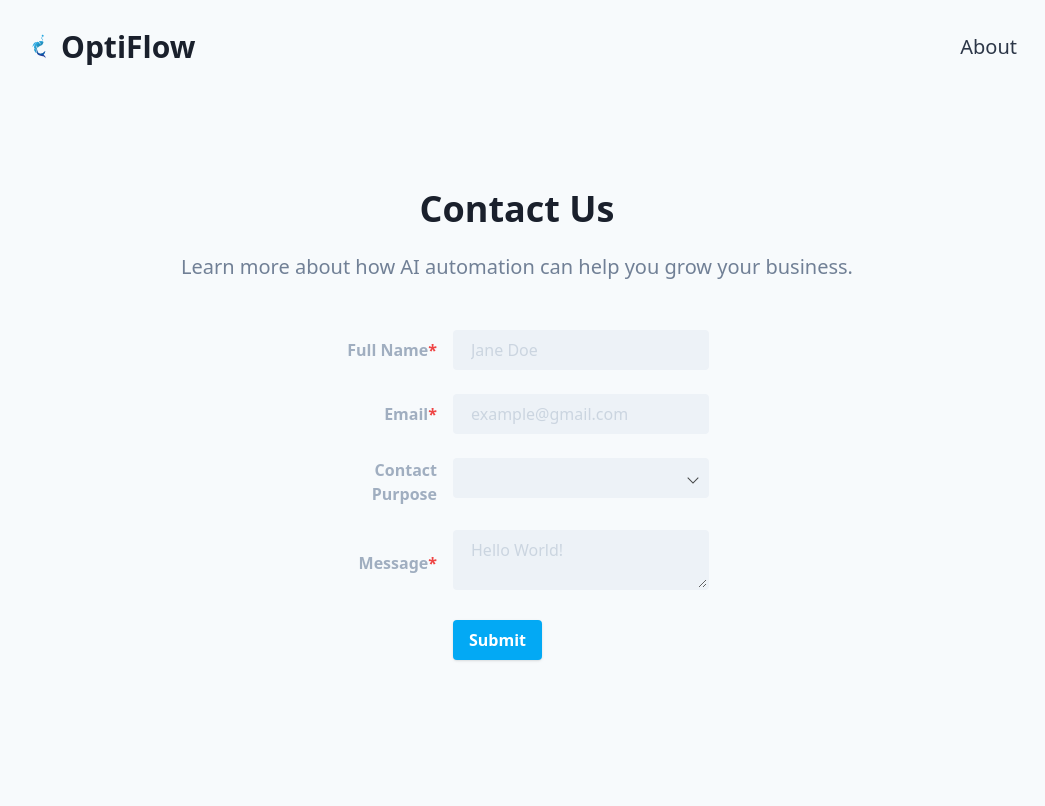
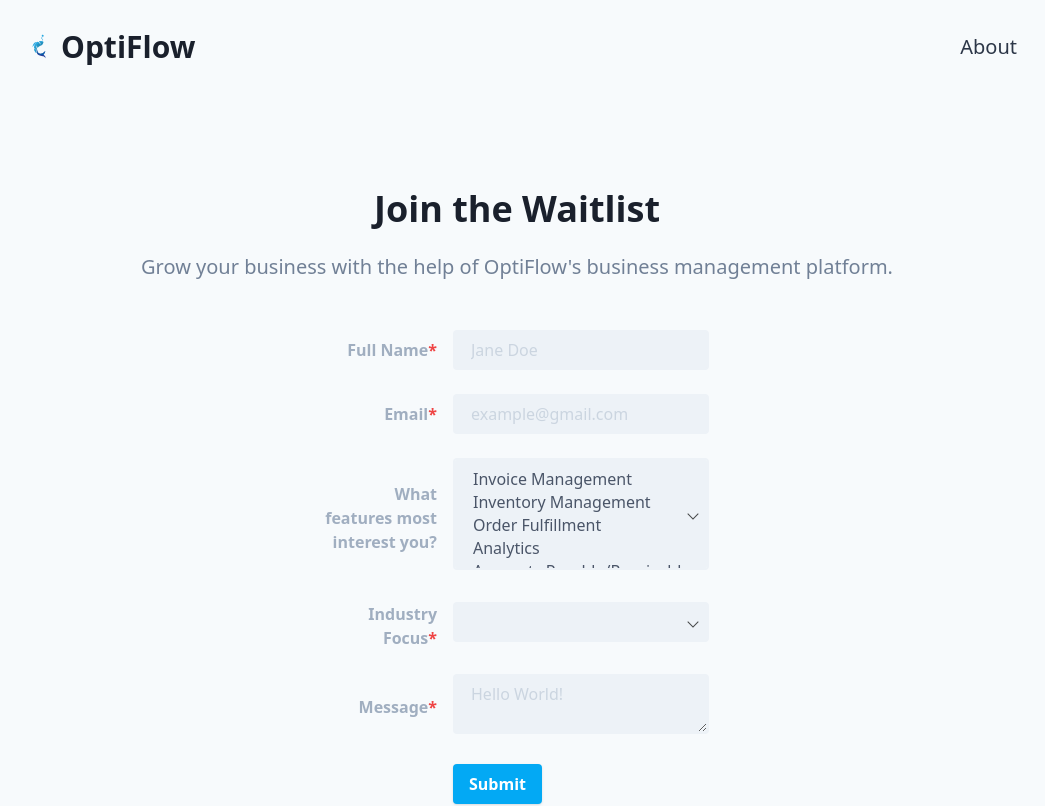
Before and after one commit to gsleh123/goldfish, a Next.js app: page /contact-us in a window 1280 px wide. Shown: the top 806 px of the page, without its empty margins (123-1168 px from the left). Built offline with nearby package versions, Linux system fonts and the light colour scheme.

Commit message:
updating forms

```diff
--- a/src/layout/ContactLayout.tsx
+++ b/src/layout/ContactLayout.tsx
@@ -12,8 +12,8 @@ const ContactLayout = (props: IContactLayoutProps) => (
     }`}
   >
     <div className="mb-12 text-center">
-      <h2 className="text-4xl text-gray-900 font-bold">Contact Us</h2>
-        <div className="mt-4 text-xl md:px-20">Learn more about how AI automation can help you grow your business.</div>
+      <h2 className="text-4xl text-gray-900 font-bold">Join the Waitlist</h2>
+        <div className="mt-4 text-xl md:px-20">Grow your business with the help of OptiFlow's business management platform.</div>
     </div>
 
     <div className="flex flex-col items-center justify-center">
@@ -43,16 +43,37 @@ const ContactLayout = (props: IContactLayoutProps) => (
         <div className="md:flex md:items-center mb-6">
           <div className="md:w-1/3">
             <label className="block text-gray-500 font-bold md:text-right mb-1 md:mb-0 pr-4" htmlFor="contact-purpose">
-              Contact Purpose
+              What features most interest you?
             </label>
           </div>
           <div className="md:w-2/3">
             <div className="relative mb-2 flex items-center after:w-[8px] after:h-[8px] after:border-black/70 after:border-b after:border-r after:transform after:rotate-45 after:absolute after:right-3">
-              <select className="select bg-gray-200 appearance-none border-2 border-gray-200 rounded w-full py-2 px-4 text-gray-700 leading-tight focus:outline-none focus:bg-white focus:border-primary-500" id="contact-purpose" name="purpose">
+              <select multiple className="select bg-gray-200 appearance-none border-2 border-gray-200 rounded w-full py-2 px-4 text-gray-700 leading-tight focus:outline-none focus:bg-gray-200 focus:border-primary-500" id="contact-purpose" name="purpose" required>
+                <option value="invoice">Invoice Management</option>
+                <option value="inventory">Inventory Management</option>
+                <option value="order">Order Fulfillment</option>
+                <option value="analytics">Analytics</option>
+                <option value="accounts">Accounts Payable/Receivable</option>
+              </select>
+            </div>
+          </div>
+        </div>
+        <div className="md:flex md:items-center mb-6">
+          <div className="md:w-1/3">
+            <label className="block text-gray-500 font-bold md:text-right mb-1 md:mb-0 pr-4" htmlFor="contact-purpose">
+              Industry Focus<span className="text-red-500">*</span>
+            </label>
+          </div>
+          <div className="md:w-2/3">
+            <div className="relative mb-2 flex items-center after:w-[8px] after:h-[8px] after:border-black/70 after:border-b after:border-r after:transform after:rotate-45 after:absolute after:right-3">
+              <select className="select bg-gray-200 appearance-none border-2 border-gray-200 rounded w-full py-2 px-4 text-gray-700 leading-tight focus:outline-none focus:bg-white focus:border-primary-500" id="contact-purpose" name="purpose" required>
                 <option value="" disabled selected hidden></option>
-                <option value="signup">Sign Up</option>
-                <option value="invest">Invest</option>
-                <option value="join">Join the team</option>
+                <option value="ecommerce">E-commerce</option>
+                <option value="retail">Retail</option>
+                <option value="pro">Professional Services/Consultant</option>
+                <option value="manufacturing">Manufacturing</option>
+                <option value="industrials">Industrials (Construction, Real Estate, etc.)</option>
+                <option value="other">Other</option>
               </select>
             </div>
           </div>
--- a/src/templates/ContactForm.tsx
+++ b/src/templates/ContactForm.tsx
@@ -9,6 +9,7 @@ const ContactForm = () => (
 
     <Section yPadding="py-6">
       <ContactLayout>
+        <></>
       </ContactLayout>
     </Section>
 
--- a/src/templates/VerticalFeatures.tsx
+++ b/src/templates/VerticalFeatures.tsx
@@ -3,12 +3,12 @@ import { Section } from '../layout/Section';
 
 const VerticalFeatures = () => (
   <Section
-    title="Empower your business with AI"
-    description="We’ll take care of the nitty-gritty, you focus on what’s important."
+    title="Accelerate your business’s growth with OptiFlow"
+    description=""
   >
     <VerticalFeatureRow
       title="Our Mission"
-      description="Our mission is to provide business with the tools to success. Our suite of AI tools empowers users to seize fresh opportunities, tackle complex day-to-day operational challenges, and grow their businesses."
+      description="Our mission is to provide businesses thrive. With OptiFlow, anybody can run a successful business."
       image="/assets/images/feature.svg"
       imageAlt="Image of Goldwayne Leh"
     />
```
